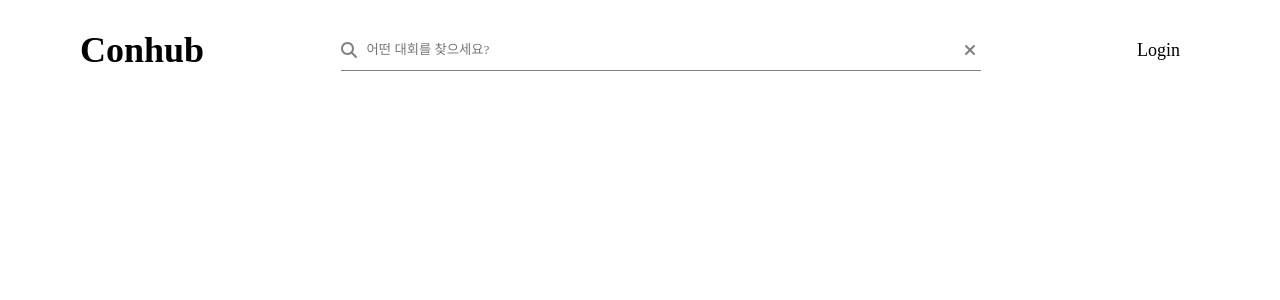
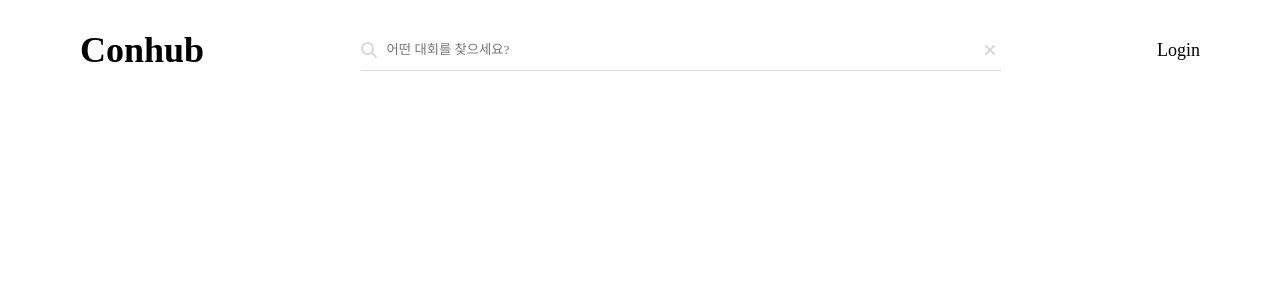
Before and after one commit to sunrin-programming-project/Frontend, a React (Vite) app: page / in a window 1280 px wide. Shown: the top 300 px of the page. Built offline with nearby package versions, Linux system fonts and the light colour scheme; a web font is replaced by a local one.

Commit message:
design: Change search bar color

```diff
--- a/src/styles/header.scss
+++ b/src/styles/header.scss
@@ -14,12 +14,13 @@ header {
     width: 50vw;
     height: 40px;
     margin: 20px;
-    color: gray;
-    border-bottom: 1px solid gray;
+    color: #d9d9d9;
+    border-bottom: 1px solid #d9d9d9;
     display: flex;
     gap: 10px;
     align-items: center;
     input {
+      color: #a9a9a9;
       width: 100%;
       border-width: 0;
       outline: none;
@@ -39,12 +40,10 @@ header {
     font-size: 18px;
     align-items: center;
     p {
-      padding: 10px 20px 10px 20px;
-      border-radius: 8px;
       transition: all 0.3s ease-in-out;
       cursor: pointer;
       &:hover {
-        box-shadow: 0 0 5px rgba(0, 0, 0, 0.1);
+        color: gray;
       }
     }
   }
```
